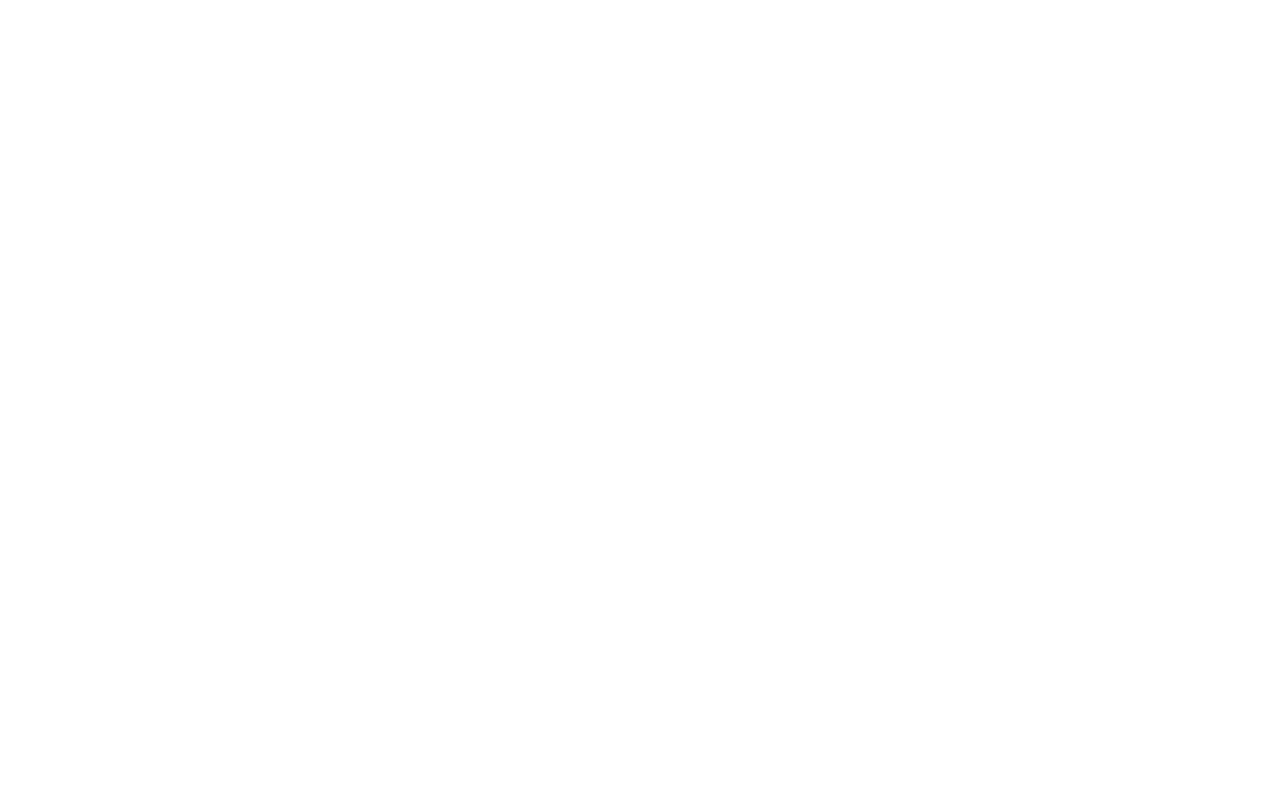
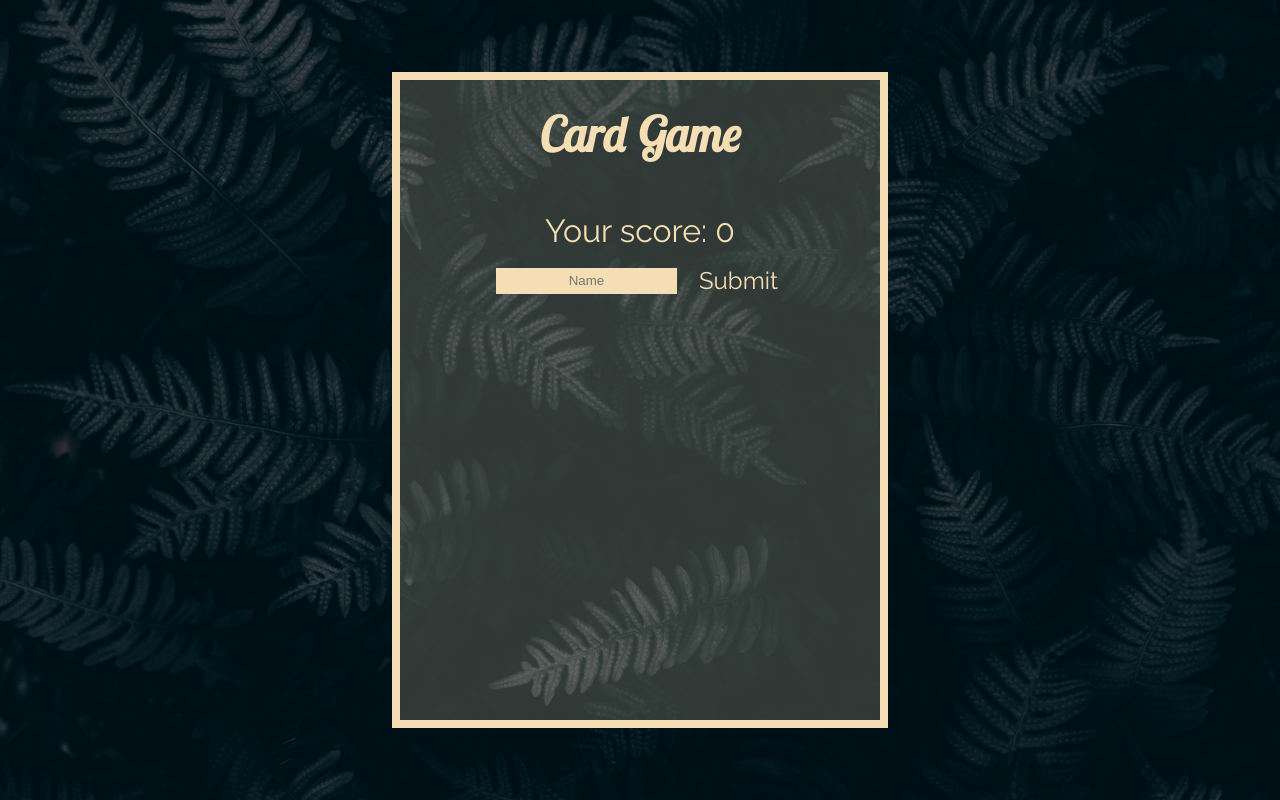
Before and after one commit to Rockefay/Card-Game, a React (Create React App) app: page /endgame in a window 1280 px wide. Before the commit this address had no page. Built offline with nearby package versions, Linux system fonts and the light colour scheme.

Commit message:
Add end game page

```diff
--- a/src/App.js
+++ b/src/App.js
@@ -1,4 +1,5 @@
 import { BrowserRouter, Route, Routes } from "react-router-dom";
+import EndGame from "./Pages/EndGame";
 import Game from "./Pages/Game";
 import Home from "./Pages/Home";
 
@@ -9,6 +10,7 @@
         <Routes>
           <Route path="/" element={<Home />}></Route>
           <Route path="/game" element={<Game />}></Route>
+          <Route path="/endgame" element={<EndGame />}></Route>
         </Routes>
       </BrowserRouter>
     </div>
--- a/src/Components/Cards.jsx
+++ b/src/Components/Cards.jsx
@@ -19,7 +19,8 @@
         currentDeck.goals.diamonds.length +
         currentDeck.goals.spades.length
     ) {
-      console.log(counter);
+      window.location = "/endgame";
+      localStorage.setItem("recentScore", counter);
     }
   }, [currentDeck]);
 
--- a/src/Components/actions.js
+++ b/src/Components/actions.js
@@ -1,6 +1,30 @@
 import { cloneDeep, get, times } from "lodash";
 import deck from "../Consts/deck";
 import deckKeys from "../Consts/deckKeys";
+
+export const addScore = (lastScore, player) => {
+  const scores = JSON.parse(localStorage.getItem("scores")) || [];
+  const lastPlay = { name: player, score: lastScore };
+  scores.push(lastPlay);
+  scores.sort((a, b) => b.score - a.score);
+  scores.splice(5);
+  localStorage.setItem("scores", JSON.stringify(scores));
+};
+
+export const showScore = (setScoreBoard) => {
+  const scores = JSON.parse(localStorage.getItem("scores")) || [];
+  for (let i = 0; i < 5; i++) {
+    setScoreBoard(
+      times(scores.length, (i) => {
+        return (
+          <div key={i}>
+            {i + 1}. {scores[i].name} - {scores[i].score}
+          </div>
+        );
+      })
+    );
+  }
+};
 
 export const shuffleArray = (array) => {
   for (let i = array.length - 1; i > 0; i--) {
@@ -58,8 +82,8 @@
 
   if (
     (!lastCard && draggedCard.value === 13) ||
-    lastCard?.value === draggedCard.value + 1 /*&&
-  lastCard.color !== draggedCard.color*/
+    (lastCard?.value === draggedCard.value + 1 &&
+      lastCard.color !== draggedCard.color)
   ) {
     const currentColumn = path.replace(/^\D+/g, "");
     const cards = [draggedCard];
--- /dev/null
+++ b/src/Pages/EndGame.jsx
@@ -0,0 +1,46 @@
+import React, { useEffect, useState } from "react";
+import { addScore, showScore } from "../Components/actions";
+
+function EndGame() {
+  const [name, setName] = useState("");
+  const [scoreBoard, setScoreBoard] = useState();
+  const recentScore = localStorage.getItem("recentScore");
+  useEffect(() => {
+    showScore(setScoreBoard);
+  }, []);
+
+  return (
+    <div className="EndGame">
+      <div className="Menu">
+        <div className="container">
+          <h3 className="logo">Card Game</h3>
+          <div className="score">Your score: {recentScore || 0}</div>
+          <form className="player-name">
+            <input
+              type="text"
+              placeholder="Name"
+              onChange={(e) => {
+                setName(e.target.value);
+              }}
+              value={name}
+            />
+            <button
+              type="button"
+              onClick={() => {
+                if ((name, recentScore)) {
+                  addScore(recentScore, name);
+                  showScore(setScoreBoard);
+                }
+              }}
+            >
+              Submit
+            </button>
+          </form>
+          <div className="scores">{scoreBoard}</div>
+        </div>
+      </div>
+    </div>
+  );
+}
+
+export default EndGame;
--- a/src/Styles/styles.css
+++ b/src/Styles/styles.css
@@ -159,4 +159,56 @@
   border: 0.2rem solid rgba(245, 222, 179, 0.3);
   border-radius: 5%;
   margin: 0 2rem;
+}
+
+.EndGame {
+  background-image: url("../../public/Images/background.jpg");
+  background-size: cover;
+  height: 100vh;
+  width: 100vw;
+  font-family: "Raleway", sans-serif;
+  font-size: 2rem;
+  color: wheat;
+  text-decoration: none;
+  z-index: 10;
+  position: absolute;
+}
+.EndGame .container {
+  height: 40rem;
+  width: 30rem;
+}
+.EndGame .container .logo {
+  margin-top: 1.5rem;
+}
+.EndGame .container .player-name {
+  display: flex;
+  justify-content: center;
+  align-items: center;
+  margin-top: 1rem;
+}
+.EndGame .container .player-name input {
+  border: transparent;
+  background-color: wheat;
+  width: auto;
+  height: 1.5rem;
+  text-align: center;
+  margin-right: 0.5rem;
+}
+.EndGame .container .player-name button {
+  font-family: "Raleway", sans-serif;
+  font-size: 2rem;
+  color: wheat;
+  text-decoration: none;
+  background-color: transparent;
+  border: none;
+  font-size: 1.5rem;
+  margin-left: 0.5rem;
+  cursor: pointer;
+}
+.EndGame .container .scores {
+  display: flex;
+  justify-content: center;
+  align-items: center;
+  flex-direction: column;
+  margin: 3rem;
 }/*# sourceMappingURL=styles.css.map */
--- a/src/Styles/styles.scss
+++ b/src/Styles/styles.scss
@@ -134,3 +134,47 @@
     }
   }
 }
+
+.EndGame {
+  @include background;
+  @include text;
+  z-index: 10;
+  position: absolute;
+
+  .container {
+    height: 40rem;
+    width: 30rem;
+
+    .logo {
+      margin-top: 1.5rem;
+    }
+
+    .player-name {
+      @include flex-center;
+      margin-top: 1rem;
+      input {
+        border: transparent;
+        background-color: $primary;
+        width: auto;
+        height: 1.5rem;
+        text-align: center;
+        margin-right: 0.5rem;
+      }
+
+      button {
+        @include text;
+        background-color: transparent;
+        border: none;
+        font-size: 1.5rem;
+        margin-left: 0.5rem;
+        cursor: pointer;
+      }
+    }
+
+    .scores {
+      @include flex-center;
+      flex-direction: column;
+      margin: 3rem;
+    }
+  }
+}
```
Also changed, not shown: 1 other file (tests, documents, lock files or other folders).
